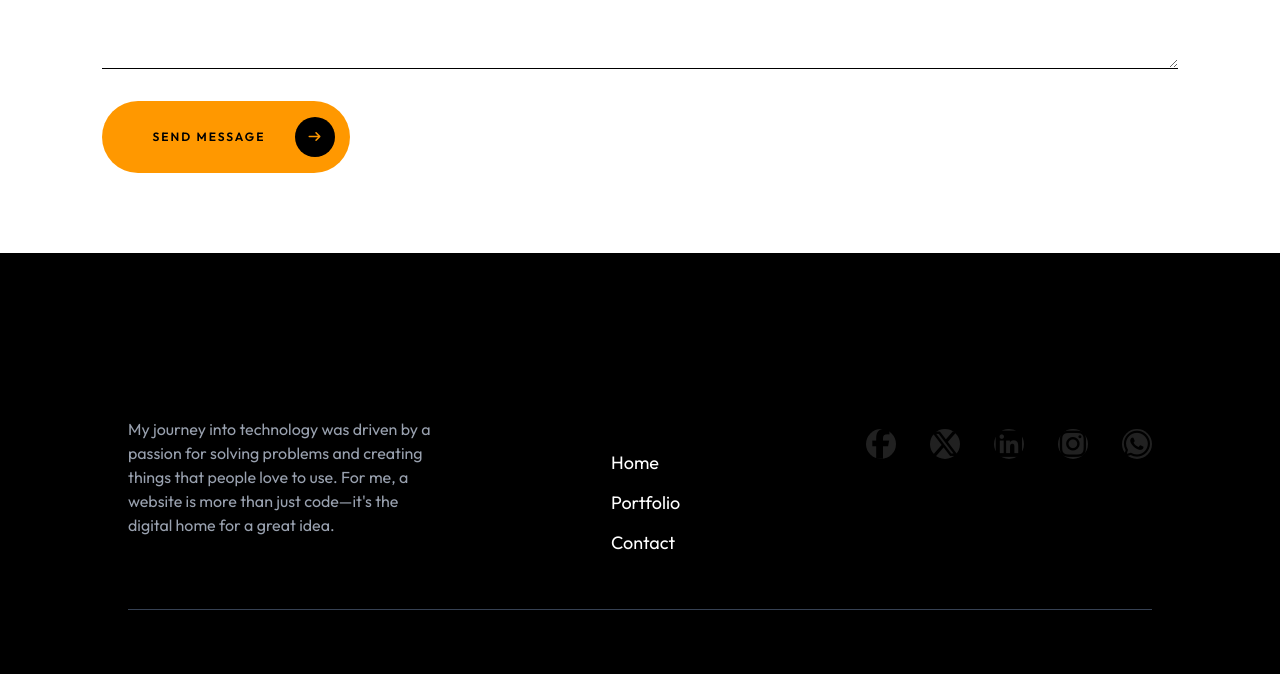
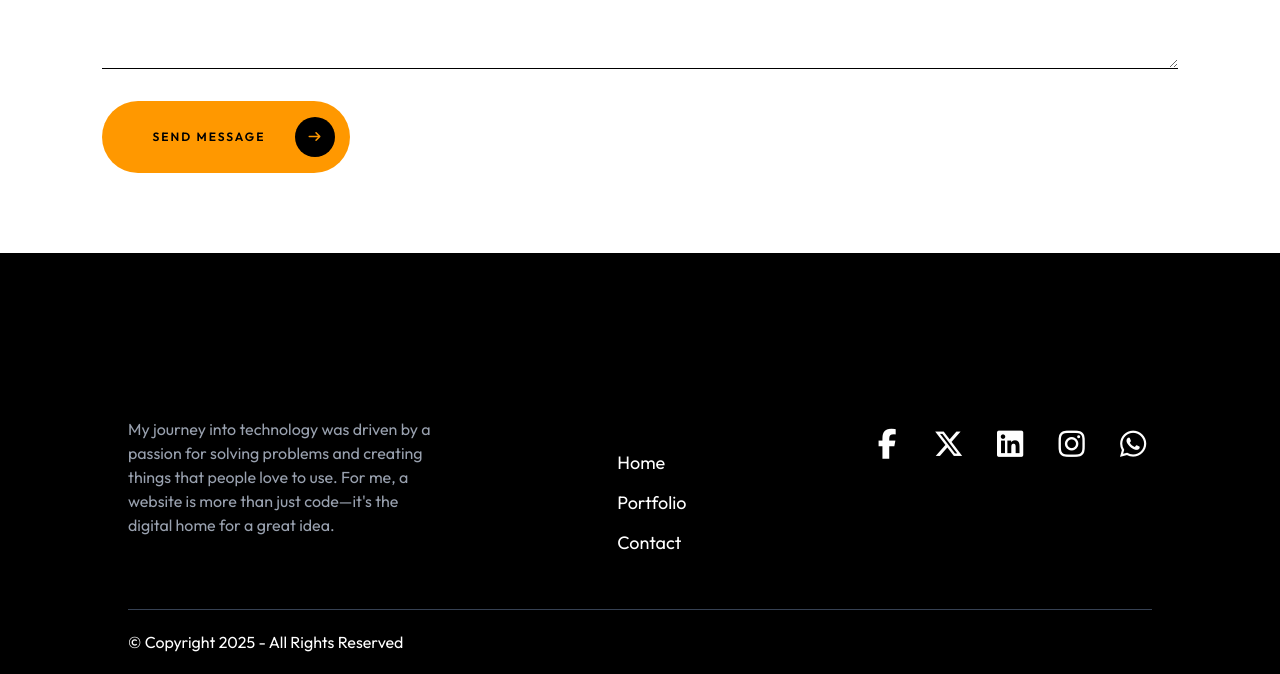
Before and after one commit to Agbakay/My-Portfolio, a React (Vite) app: page /contact in a window 1280 px wide. Shown: the part 1020-1694 px from the top of the page. Built offline with nearby package versions, Linux system fonts and the light colour scheme.

Commit message:
Working on

```diff
--- a/src/Pages/Portfolio/Portfolio.jsx
+++ b/src/Pages/Portfolio/Portfolio.jsx
@@ -24,7 +24,7 @@ const Portfolio = () => {
           </h1>
 
           <a href="">
-            Our Works <i className="fa-solid fa-arrow-down icon-dark"></i>
+            My Works <i className="fa-solid fa-arrow-down icon-dark"></i>
           </a>
         </div>
       </div>
@@ -231,10 +231,10 @@ const Portfolio = () => {
         </div>
         <div className="text-center">
           <h1 className="text-5xl font-semibold mb-3">
-            Ready to bring your<span className="thin">ideas to</span> life?
+            Ready to bring your <span className="thin">ideas to</span> life?
           </h1>
           <h1 className="text-5xl font-semibold mb-10">
-            We're <span className="thin">here to help</span>{" "}
+            I'm <span className="thin">here to help</span>{" "}
           </h1>
           <button className="btn-main">
             What I do <i className="fa-solid fa-arrow-right icon-dark"></i>
--- a/src/components/Footer.jsx
+++ b/src/components/Footer.jsx
@@ -36,18 +36,28 @@ const Footer = () => {
           <div className="mb-10">
             <h1 className="text-3xl">Socials</h1>
             <div className="socials mt-5 gap-6 flex">
-              <i className="fa-brands fa-facebook-f text-3xl icon-light"></i>
-              <i className="fa-brands fa-x-twitter text-3xl icon-light "></i>
-              <i className="fa-brands fa-linkedin text-3xl icon-light "></i>
-              <i className="fa-brands fa-instagram text-3xl  icon-light"></i>
-              <i className="fa-brands fa-whatsapp text-3xl icon-light"></i>
+              <a href="">
+                <i className="fa-brands fa-facebook-f text-3xl text-white"></i>
+              </a>
+              <a href="">
+                <i className="fa-brands fa-x-twitter text-3xl  text-white"></i>
+              </a>
+              <a href="">
+                <i className="fa-brands fa-linkedin text-3xl text-white "></i>
+              </a>
+              <a href="">
+                <i className="fa-brands fa-instagram text-3xl  text-white"></i>
+              </a>
+              <a href="">
+                <i className="fa-brands fa-whatsapp text-3xl text-white"></i>
+              </a>
             </div>
             <div></div>
           </div>
         </div>
         <div className="py-5  border-t border-gray-700">
           {/* <hr className="bg-gray-300 text-gray-100" /> */}
-          <p className="">© Copyright 2025 - All Rights Reserved</p>
+          <p className="text-white">© Copyright 2025 - All Rights Reserved</p>
         </div>
       </div>
     </div>
--- a/vite.config.js
+++ b/vite.config.js
@@ -1,5 +1,9 @@
 import { defineConfig } from "vite";
+import react from "@vitejs/plugin-react";
 import tailwindcss from "@tailwindcss/vite";
 export default defineConfig({
   plugins: [tailwindcss()],
+  server: {
+    historyApiFallback: true,
+  },
 });
```
